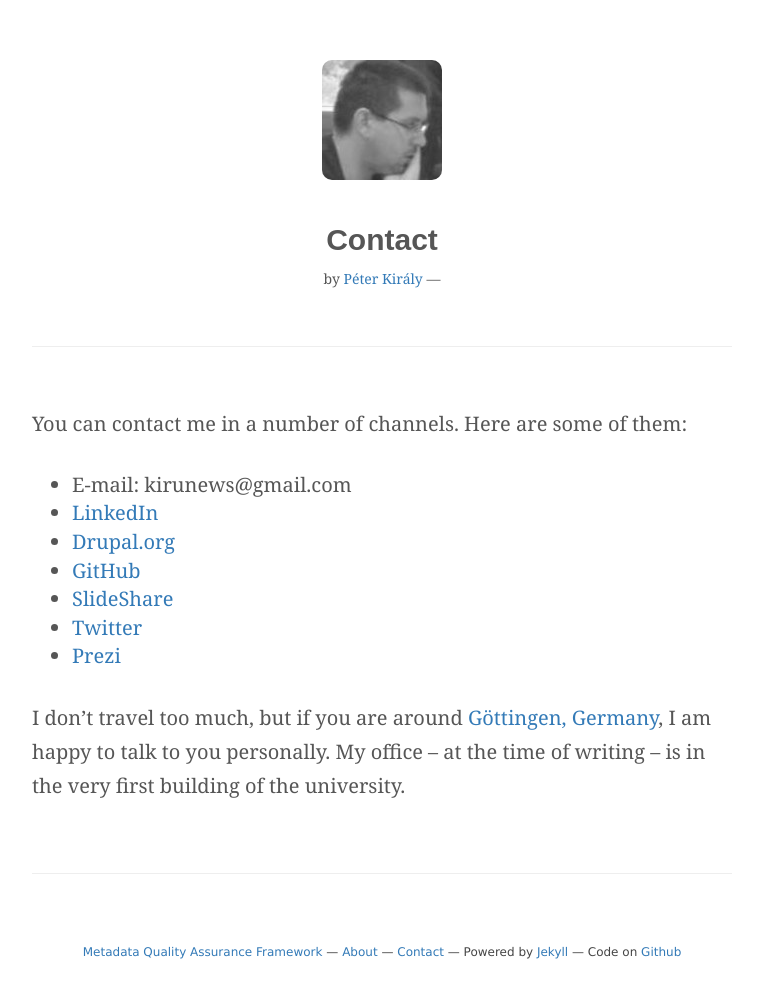
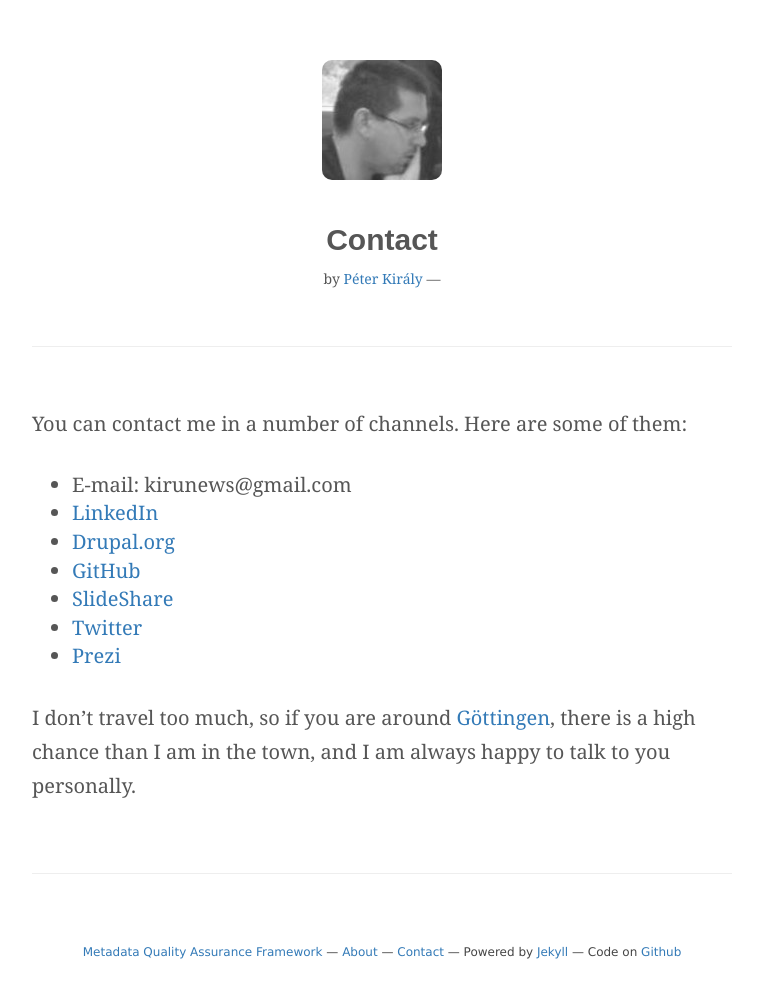
Before and after one commit to pkiraly/pkiraly.github.io, a Jekyll site: the page built from contact.md, in a window 1280 px wide. Shown: the whole page, without its empty margins (258-1021 px from the left). Built offline with Jekyll 4.4.1, drawn with Linux system fonts in a browser that asks for light colours; nearby versions of some CDN libraries; some web fonts are replaced.

Commit message:
Adding links.

```diff
--- a/contact.md
+++ b/contact.md
@@ -13,4 +13,4 @@ You can contact me in a number of channels. Here are some of them:
 * [Twitter](https://twitter.com/#!/kiru)
 * [Prezi](http://prezi.com/user/pkiraly/)
 
-I don't travel too much, but if you are around [Göttingen, Germany](https://www.google.de/maps/place/G%C3%B6ttingen/@51.5370233,9.8566411,12z/data=!3m1!4b1!4m2!3m1!1s0x47a4d4b86f98cac7:0x425ac6d94ac3e30?hl=en), I am happy to talk to you personally. My office -- at the time of writing -- is in the very first building of the university.
+I don't travel too much, so if you are around [Göttingen](https://www.google.de/maps/place/G%C3%B6ttingen/@51.5370233,9.8566411,12z/data=!3m1!4b1!4m2!3m1!1s0x47a4d4b86f98cac7:0x425ac6d94ac3e30?hl=en), there is a high chance than I am in the town, and I am always happy to talk to you personally.
```
